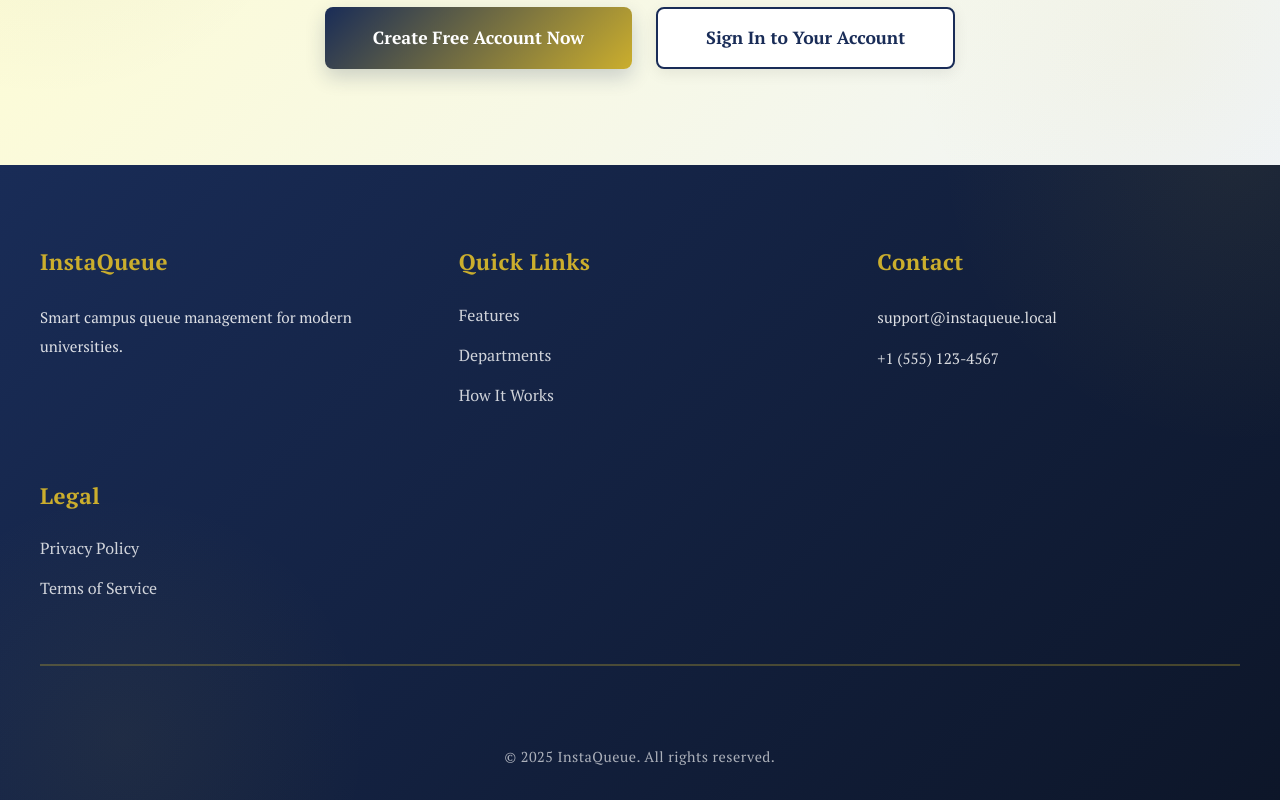
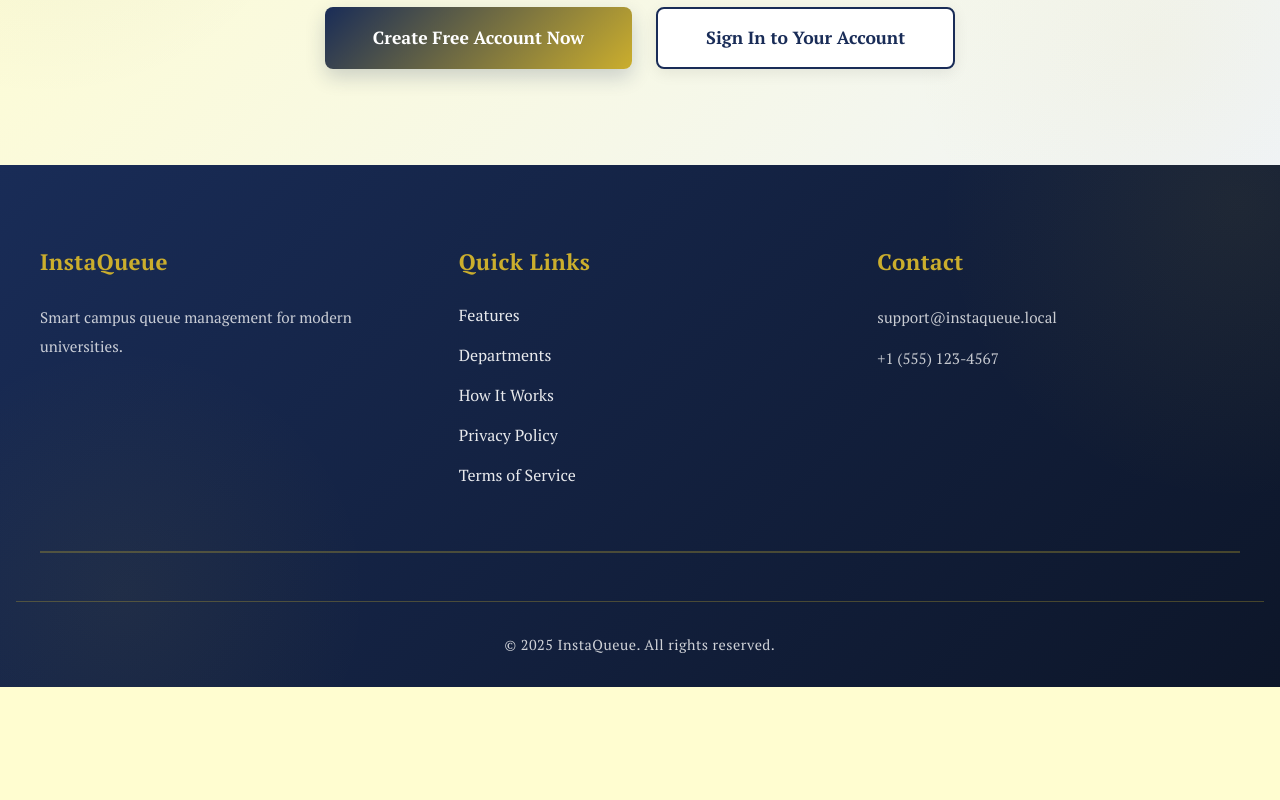
Before and after one commit to Miabritacreations/INSTAQUEUE.2, a React (Vite) app in the folder frontend/: page / in a window 1280 px wide. Shown: the part 4461-5261 px from the top of the page. After the commit the page ends 5148 px from the top, so only its background shows below. Built offline with nearby package versions, Linux system fonts and the light colour scheme.

Commit message:
feat: Implement Footer component and integrate it into Landing, Privacy, and Terms pages for consistent layout

```diff
--- /dev/null
+++ b/frontend/src/components/Footer.tsx
@@ -0,0 +1,36 @@
+import React from 'react';
+import { Link } from 'react-router-dom';
+import '../styles/Footer.css';
+
+const Footer: React.FC = () => {
+  return (
+    <footer className="landing-footer">
+      <div className="footer-content">
+        <div className="footer-section">
+          <h4>InstaQueue</h4>
+          <p>Smart campus queue management for modern universities.</p>
+        </div>
+        <div className="footer-section">
+          <h4>Quick Links</h4>
+          <ul>
+            <li><Link to="/#features">Features</Link></li>
+            <li><Link to="/#departments">Departments</Link></li>
+            <li><Link to="/#how-it-works">How It Works</Link></li>
+            <li><Link to="/privacy">Privacy Policy</Link></li>
+            <li><Link to="/terms">Terms of Service</Link></li>
+          </ul>
+        </div>
+        <div className="footer-section">
+          <h4>Contact</h4>
+          <p>support@instaqueue.local</p>
+          <p>+1 (555) 123-4567</p>
+        </div>
+      </div>
+      <div className="footer-bottom">
+        <p>&copy; 2025 InstaQueue. All rights reserved.</p>
+      </div>
+    </footer>
+  );
+};
+
+export default Footer;
--- a/frontend/src/pages/LandingPage.tsx
+++ b/frontend/src/pages/LandingPage.tsx
@@ -1,6 +1,7 @@
 import { useState } from 'react';
 import { useNavigate, Link } from 'react-router-dom';
 import { FaLightbulb, FaMapPin, FaBell } from 'react-icons/fa6';
+import Footer from '../components/Footer';
 import { HiSparkles, HiCheckCircle, HiClock, HiExclamationCircle, HiChartBar } from 'react-icons/hi2';
 import { MdArrowForward, MdPerson, MdAttachMoney, MdComputer, MdBook, MdHealthAndSafety, MdEmojiPeople, MdBallot, MdSchool, MdPhotoCamera } from 'react-icons/md';
 import { BiCheckCircle } from 'react-icons/bi';
@@ -296,37 +297,7 @@ export function LandingPage() {
       </section>
 
       {/* Footer */}
-      <footer className="landing-footer">
-        <div className="footer-content">
-          <div className="footer-section">
-            <h4>InstaQueue</h4>
-            <p>Smart campus queue management for modern universities.</p>
-          </div>
-          <div className="footer-section">
-            <h4>Quick Links</h4>
-            <ul>
-              <li><a href="#features">Features</a></li>
-              <li><a href="#departments">Departments</a></li>
-              <li><a href="#how-it-works">How It Works</a></li>
-            </ul>
-          </div>
-          <div className="footer-section">
-            <h4>Contact</h4>
-            <p>support@instaqueue.local</p>
-            <p>+1 (555) 123-4567</p>
-          </div>
-          <div className="footer-section">
-            <h4>Legal</h4>
-            <ul>
-              <li><Link to="/privacy">Privacy Policy</Link></li>
-              <li><Link to="/terms">Terms of Service</Link></li>
-            </ul>
-          </div>
-        </div>
-        <div className="footer-bottom">
-          <p>&copy; 2025 InstaQueue. All rights reserved.</p>
-        </div>
-      </footer>
+      <Footer />
     </div>
   );
 }
--- a/frontend/src/pages/Privacy.tsx
+++ b/frontend/src/pages/Privacy.tsx
@@ -1,5 +1,6 @@
 import React from 'react';
 import { Link } from 'react-router-dom';
+import Footer from '../components/Footer';
 import '../styles/Legal.css';
 
 const Privacy: React.FC = () => {
@@ -228,17 +229,15 @@ const Privacy: React.FC = () => {
           </section>
         </div>
 
-        <div className="legal-footer">
+        <div className="legal-acknowledgment">
           <p>
             By using InstaQueue, you acknowledge that you have read and understood this Privacy Policy.
           </p>
-          <div className="footer-links">
-            <Link to="/terms">Terms of Service</Link>
-            <span className="separator">•</span>
-            <Link to="/">Home</Link>
-          </div>
         </div>
       </div>
+
+      {/* Footer */}
+      <Footer />
     </div>
   );
 };
--- a/frontend/src/pages/Terms.tsx
+++ b/frontend/src/pages/Terms.tsx
@@ -1,5 +1,6 @@
 import React from 'react';
 import { Link } from 'react-router-dom';
+import Footer from '../components/Footer';
 import '../styles/Legal.css';
 
 const Terms: React.FC = () => {
@@ -317,17 +318,15 @@ const Terms: React.FC = () => {
           </section>
         </div>
 
-        <div className="legal-footer">
+        <div className="legal-acknowledgment">
           <p>
             Thank you for using InstaQueue responsibly!
           </p>
-          <div className="footer-links">
-            <Link to="/privacy">Privacy Policy</Link>
-            <span className="separator">•</span>
-            <Link to="/">Home</Link>
-          </div>
         </div>
       </div>
+
+      {/* Footer */}
+      <Footer />
     </div>
   );
 };
--- /dev/null
+++ b/frontend/src/styles/Footer.css
@@ -0,0 +1,99 @@
+/* Footer Styles */
+.landing-footer {
+  background: linear-gradient(135deg, var(--color-primary) 0%, var(--color-primary-dark) 100%);
+  color: var(--color-text-white);
+  padding: 3rem 2rem 1.5rem;
+}
+
+.footer-content {
+  max-width: 1200px;
+  margin: 0 auto;
+  display: grid;
+  grid-template-columns: repeat(auto-fit, minmax(250px, 1fr));
+  gap: 2rem;
+  margin-bottom: 2rem;
+}
+
+.footer-section h4 {
+  color: var(--color-accent);
+  font-size: 1.2rem;
+  margin-bottom: 1rem;
+  font-weight: 700;
+  font-family: var(--font-family-serif);
+}
+
+.footer-section p {
+  color: var(--color-text-white);
+  opacity: 0.9;
+  line-height: 1.6;
+  margin: 0.5rem 0;
+}
+
+.footer-section ul {
+  list-style: none;
+  padding: 0;
+  margin: 0;
+}
+
+.footer-section ul li {
+  margin-bottom: 0.75rem;
+}
+
+.footer-section ul li a {
+  color: var(--color-text-white);
+  text-decoration: none;
+  opacity: 0.9;
+  transition: var(--transition-normal);
+  display: inline-block;
+}
+
+.footer-section ul li a:hover {
+  opacity: 1;
+  color: var(--color-accent);
+  transform: translateX(5px);
+}
+
+.footer-bottom {
+  border-top: 1px solid rgba(203, 174, 45, 0.3);
+  padding-top: 1.5rem;
+  text-align: center;
+}
+
+.footer-bottom p {
+  color: var(--color-text-white);
+  opacity: 0.8;
+  margin: 0;
+  font-size: 0.9rem;
+}
+
+/* Responsive Design */
+@media (max-width: 768px) {
+  .landing-footer {
+    padding: 2rem 1.5rem 1rem;
+  }
+
+  .footer-content {
+    grid-template-columns: repeat(auto-fit, minmax(200px, 1fr));
+    gap: 1.5rem;
+    margin-bottom: 1.5rem;
+  }
+
+  .footer-section h4 {
+    font-size: 1.1rem;
+  }
+}
+
+@media (max-width: 480px) {
+  .landing-footer {
+    padding: 2rem 1rem 1rem;
+  }
+
+  .footer-content {
+    grid-template-columns: 1fr;
+    gap: 1.5rem;
+  }
+
+  .footer-section {
+    text-align: center;
+  }
+}
--- a/frontend/src/styles/Legal.css
+++ b/frontend/src/styles/Legal.css
@@ -1,15 +1,16 @@
 .legal-page {
   min-height: 100vh;
-  background: linear-gradient(135deg, #667eea 0%, #764ba2 100%);
+  background: linear-gradient(135deg, var(--color-primary) 0%, var(--color-primary-dark) 100%);
   padding: 2rem 1rem;
+  font-family: var(--font-family-serif);
 }
 
 .legal-container {
   max-width: 900px;
   margin: 0 auto;
-  background: white;
-  border-radius: 16px;
-  box-shadow: 0 20px 60px rgba(0, 0, 0, 0.3);
+  background: var(--color-bg-white);
+  border-radius: var(--radius-xl);
+  box-shadow: var(--shadow-xl);
   overflow: hidden;
   animation: slideUp 0.5s ease-out;
 }
@@ -26,8 +27,8 @@
 }
 
 .legal-header {
-  background: linear-gradient(135deg, #667eea 0%, #764ba2 100%);
-  color: white;
+  background: linear-gradient(135deg, var(--color-primary) 0%, var(--color-primary-dark) 100%);
+  color: var(--color-text-white);
   padding: 3rem 2rem 2rem;
   position: relative;
 }
@@ -35,16 +36,17 @@
 .back-link {
   display: inline-flex;
   align-items: center;
-  color: white;
+  color: var(--color-accent);
   text-decoration: none;
   font-size: 0.95rem;
-  font-weight: 500;
+  font-weight: 600;
   margin-bottom: 1.5rem;
-  transition: transform 0.2s ease;
+  transition: var(--transition-normal);
 }
 
 .back-link:hover {
   transform: translateX(-5px);
+  color: var(--color-accent-light);
 }
 
 .legal-header h1 {
@@ -52,18 +54,21 @@
   font-weight: 700;
   margin: 0 0 0.5rem 0;
   text-shadow: 0 2px 4px rgba(0, 0, 0, 0.1);
+  font-family: var(--font-family-serif);
 }
 
 .last-updated {
   font-size: 0.9rem;
   opacity: 0.9;
   margin: 0;
+  color: var(--color-accent-lighter);
 }
 
 .legal-content {
   padding: 3rem 2rem;
   line-height: 1.8;
-  color: #333;
+  color: var(--color-text-primary);
+  font-family: var(--font-family-serif);
 }
 
 .legal-content section {
@@ -77,22 +82,24 @@
 .legal-content h2 {
   font-size: 1.75rem;
   font-weight: 700;
-  color: #667eea;
+  color: var(--color-primary);
   margin: 0 0 1rem 0;
   padding-bottom: 0.5rem;
-  border-bottom: 2px solid #667eea;
+  border-bottom: 2px solid var(--color-accent);
+  font-family: var(--font-family-serif);
 }
 
 .legal-content h3 {
   font-size: 1.3rem;
   font-weight: 600;
-  color: #764ba2;
+  color: var(--color-primary-light);
   margin: 1.5rem 0 0.75rem 0;
+  font-family: var(--font-family-serif);
 }
 
 .legal-content p {
   margin: 0 0 1rem 0;
-  color: #555;
+  color: var(--color-text-secondary);
 }
 
 .legal-content ul {
@@ -102,69 +109,49 @@
 
 .legal-content li {
   margin-bottom: 0.5rem;
-  color: #555;
+  color: var(--color-text-secondary);
   position: relative;
   padding-left: 0.5rem;
 }
 
 .legal-content li::marker {
-  color: #667eea;
+  color: var(--color-accent);
 }
 
 .contact-info {
-  background: linear-gradient(135deg, #f5f7fa 0%, #c3cfe2 100%);
+  background: linear-gradient(135deg, var(--color-bg-light) 0%, var(--color-bg-gray) 100%);
   padding: 1.5rem;
-  border-radius: 8px;
+  border-radius: var(--radius-lg);
   margin-top: 1rem;
-  border-left: 4px solid #667eea;
+  border-left: 4px solid var(--color-accent);
+  box-shadow: var(--shadow-sm);
 }
 
 .contact-info p {
   margin: 0.5rem 0;
-  color: #333;
+  color: var(--color-text-primary);
 }
 
 .contact-info strong {
-  color: #667eea;
-  font-weight: 600;
+  color: var(--color-primary);
+  font-weight: 700;
 }
 
-.legal-footer {
-  background: linear-gradient(135deg, #f5f7fa 0%, #e9ecef 100%);
+.legal-acknowledgment {
+  background: linear-gradient(135deg, var(--color-bg-light) 0%, var(--color-bg-gray) 100%);
   padding: 2rem;
   text-align: center;
-  border-top: 1px solid #dee2e6;
+  border-top: 2px solid var(--color-accent-lighter);
 }
 
-.legal-footer p {
-  margin: 0 0 1rem 0;
-  color: #666;
+.legal-acknowledgment p {
+  margin: 0;
+  color: var(--color-text-secondary);
   font-size: 0.95rem;
+  font-style: italic;
 }
 
-.footer-links {
-  display: flex;
-  align-items: center;
-  justify-content: center;
-  gap: 0.5rem;
-  flex-wrap: wrap;
-}
 
-.footer-links a {
-  color: #667eea;
-  text-decoration: none;
-  font-weight: 600;
-  transition: color 0.2s ease;
-}
-
-.footer-links a:hover {
-  color: #764ba2;
-  text-decoration: underline;
-}
-
-.footer-links .separator {
-  color: #adb5bd;
-}
 
 /* Responsive Design */
 @media (max-width: 768px) {
```
